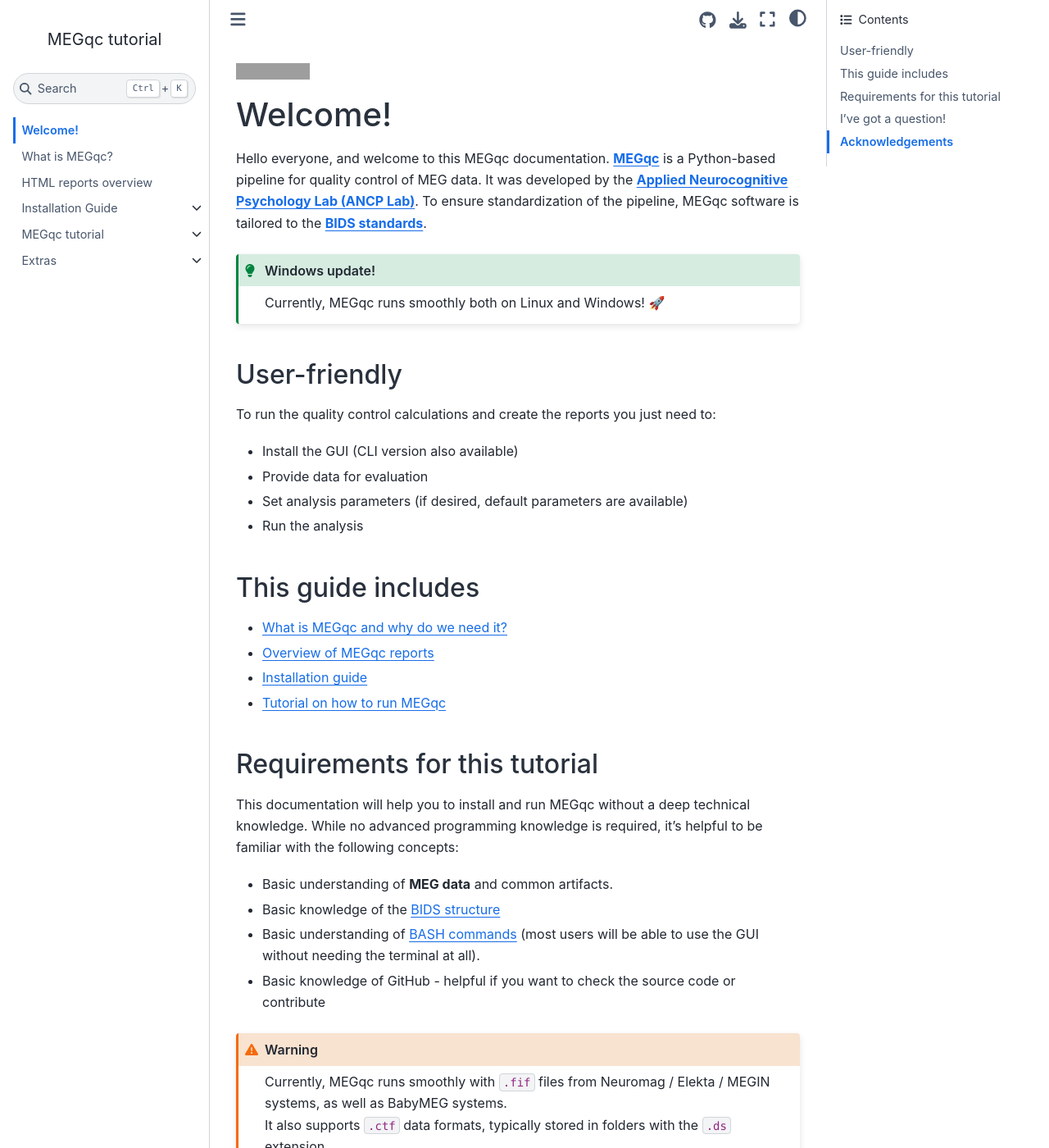
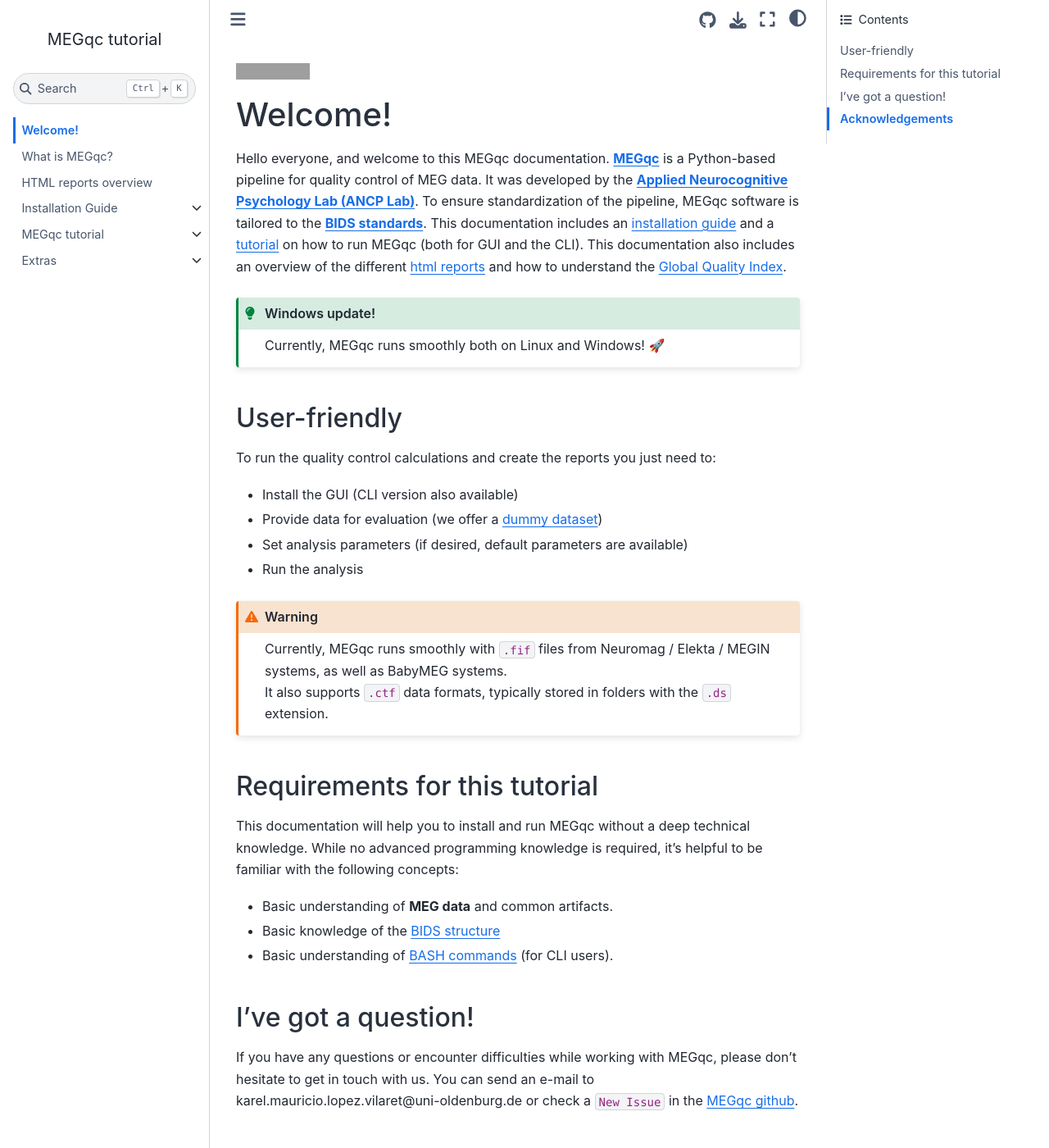
Before and after one commit to ANCPLabOldenburg/megqc_documentation, a Jupyter Book: the page built from index.md, in a window 1280 px wide and 1400 px high. Shown: the whole window at 82% size. Built offline with Jupyter Book 1.0.4 settings and Sphinx 7.4.7 and the Sphinx Book theme 1.1.4, drawn with Linux system fonts in a browser that asks for light colours; pages that are not in the unit, such as notebooks, are missing from menus; grey boxes are pictures that could not be loaded.

Commit message:
Update index.md

````diff
--- a/index.md
+++ b/index.md
@@ -4,6 +4,7 @@
 
 Hello everyone, and welcome to this MEGqc documentation.
 [**MEGqc**](https://github.com/ANCPLabOldenburg/MEGqc) is a Python-based pipeline for quality control of MEG data. It was developed by the [**Applied Neurocognitive Psychology Lab (ANCP Lab)**](https://uol.de/en/applied-neurocognitive-psychology). To ensure standardization of the pipeline, MEGqc software is tailored to the [**BIDS standards**](extra/bids.md).
+This documentation includes an [installation guide](./book/installation.md) and a [tutorial](./book/tutorial.md) on how to run MEGqc (both for GUI and the CLI). This documentation also includes an overview of the different [html reports](./book/report.md) and how to understand the [Global Quality Index](./extra/gqi).
 
 
 ```{admonition} Windows update!
@@ -16,32 +17,25 @@
 ## User-friendly
 To run the quality control calculations and create the reports you just need to:
 - Install the GUI (CLI version also available)
-- Provide data for evaluation
+- Provide data for evaluation (we offer a [dummy dataset](./extra/openneuro.md))
 - Set analysis parameters (if desired, default parameters are available)
 - Run the analysis
 
-## This guide includes
-- [What is MEGqc and why do we need it?](book/introduction.md)
-- [Overview of MEGqc reports](book/report.md)
-- [Installation guide](book/installation.md)
-- [Tutorial on how to run MEGqc](book/tutorial.md)
+```{warning}
+
+Currently, MEGqc runs smoothly with `.fif` files from Neuromag / Elekta / MEGIN systems, as well as BabyMEG systems.
+It also supports `.ctf` data formats, typically stored in folders with the `.ds` extension.
+
+```
 
 ## Requirements for this tutorial
 This documentation will help you to install and run MEGqc without a deep technical knowledge. While no advanced programming knowledge is required, it’s helpful to be familiar with the following concepts:
 - Basic understanding of **MEG data** and common artifacts.
 - Basic knowledge of the [BIDS structure](extra/bids.md)
-- Basic understanding of [BASH commands](https://peerherholz.github.io/Python_for_Psychologists_Winter2021/introduction/intro_to_shell.html) (most users will be able to use the GUI without needing the terminal at all).
-- Basic knowledge of GitHub - helpful if you want to check the source code or contribute
-
-```{warning}
-Currently, MEGqc runs smoothly with `.fif` files from Neuromag / Elekta / MEGIN systems, as well as BabyMEG systems.
-It also supports `.ctf` data formats, typically stored in folders with the `.ds` extension.
-
-```
+- Basic understanding of [BASH commands](https://peerherholz.github.io/Python_for_Psychologists_Winter2021/introduction/intro_to_shell.html) (for CLI users).
 
 ## I've got a question!
 If you have any questions or encounter difficulties while working with MEGqc, please don’t hesitate to get in touch with us. You can send an e-mail to karel.mauricio.lopez.vilaret@uni-oldenburg.de or check a `New Issue` in the [MEGqc github](https://github.com/ANCPLabOldenburg/MEGqc/issues).
 
-
 ## Acknowledgements
 This tutorial was made possible through the dedicated work of the [Jupyter community](https://jupyter.org/community), specifically, the [Executable/Jupyter Book](https://executablebooks.org/en/latest/).
````
